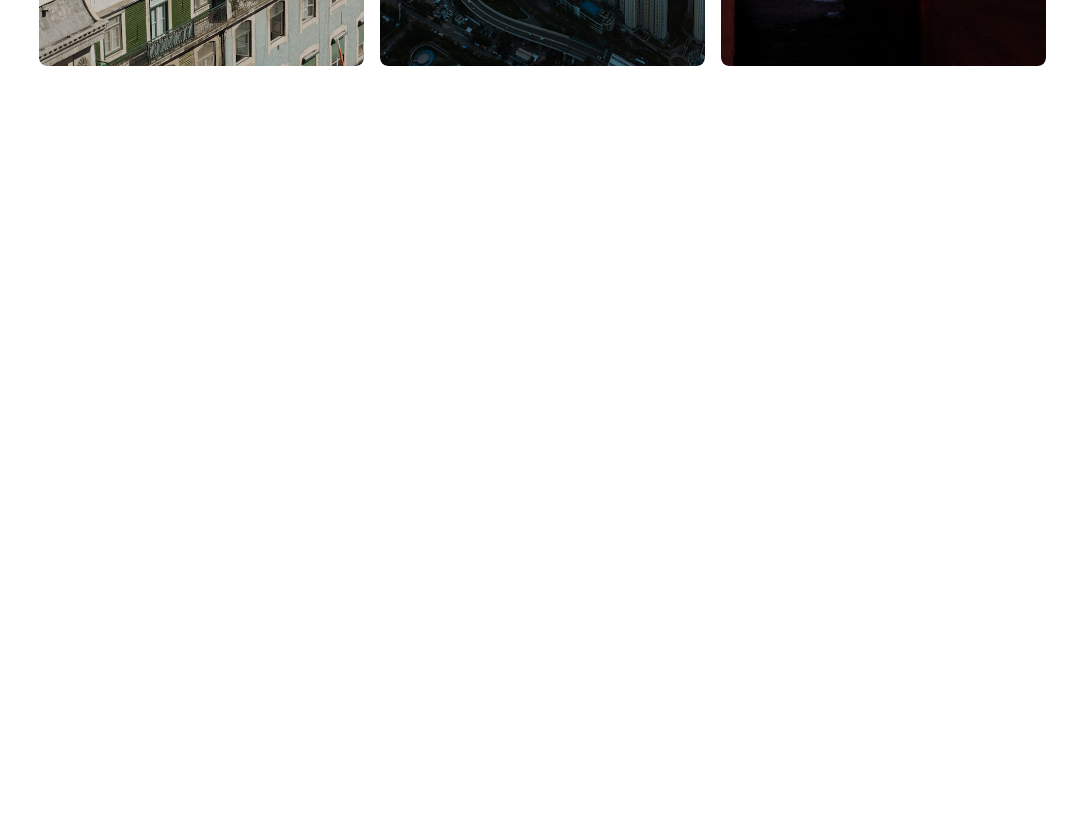
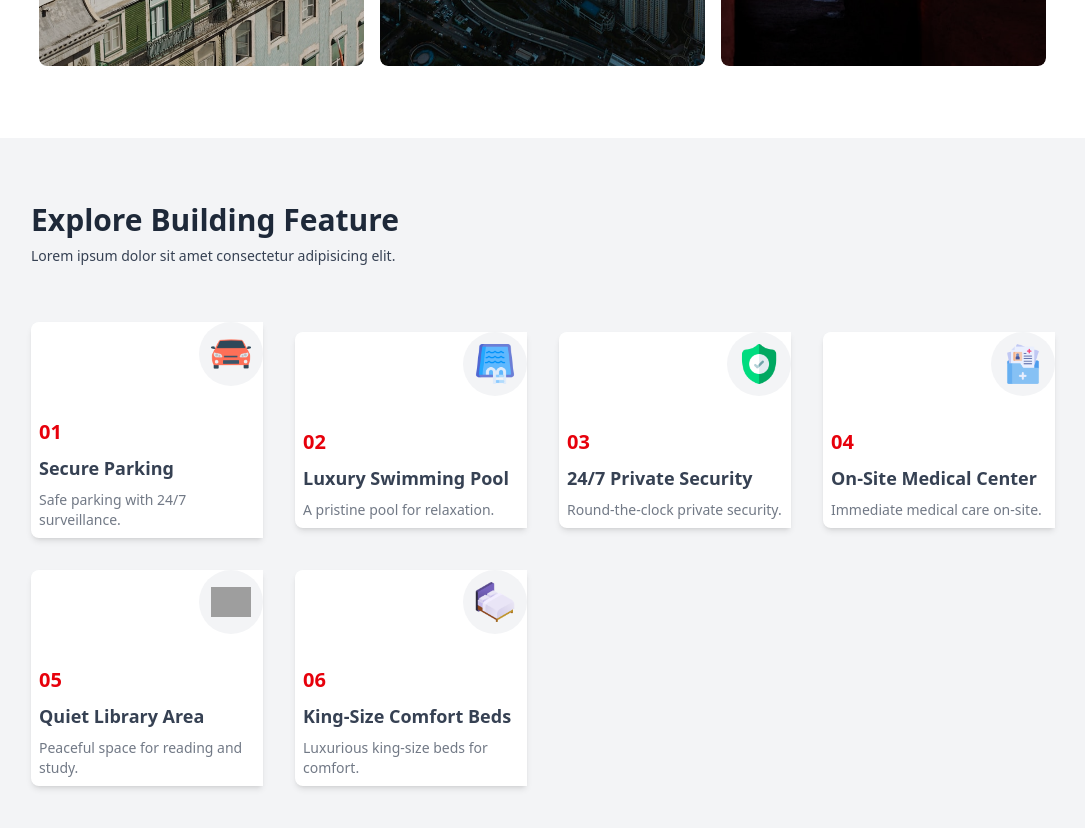
Before and after one commit to RomanFrontEndDeveloper/astateagensy, a Next.js app: page / in a window 1280 px wide. Shown: the part 3000-3828 px from the top of the page, without its empty margins (97-1182 px from the left). Before the commit the page ends 3138 px from the top, so only its background shows below. Built offline with nearby package versions, Linux system fonts and the light colour scheme; grey boxes are pictures that could not be loaded.

Commit message:
Create Feature Section

```diff
--- /dev/null
+++ b/components/Home/BuildingFeature/BuildingFeature.tsx
@@ -0,0 +1,25 @@
+import SectionHeading from '@/components/Helper/SectionHeading';
+import { buildings } from '@/data/data';
+import React from 'react';
+import BuildingFeatureCard from './BuildingFeatureCard';
+
+const BuildingFeature = () => {
+	return (
+		<div className='pt-16 pb-16 bg-gray-100 '>
+			<div className='w-[80%] mx-auto '>
+				<SectionHeading heading='Explore Building Feature' />
+				<div className='grid grid-cols-1 sm:grid-cols-2 lg:grid-cols-3 xl:grid-cols-4 gap-8 items-center mt-14'>
+					{buildings.map((building) => {
+						return (
+							<div key={building.id}>
+								<BuildingFeatureCard building={building} />
+							</div>
+						);
+					})}
+				</div>
+			</div>
+		</div>
+	);
+};
+
+export default BuildingFeature;
--- /dev/null
+++ b/components/Home/BuildingFeature/BuildingFeatureCard.tsx
@@ -0,0 +1,41 @@
+'use client';
+import Image from 'next/image';
+import React from 'react';
+import Tilt from 'react-parallax-tilt';
+
+type Props = {
+	building: {
+		id: number;
+		title: string;
+		description: string;
+		image: string;
+	};
+};
+
+const BuildingFeatureCard = ({ building }: Props) => {
+	return (
+		<Tilt className='rounded-l-lg shadow-md bg-white'>
+			<div className='w-16 h-16 ml-auto flex items-center justify-center flex-col bg-gray-100 rounded-full'>
+				<Image
+					src={building.image}
+					alt={building.title}
+					width={40}
+					height={40}
+				/>
+			</div>
+			<div className='p-2'>
+				<p className='mt-6 text-red-600 font-bold text-xl '>
+					0{building.id}
+				</p>
+				<p className='text-lg text-gray-700 font-bold mt-2 mb-2 '>
+					{building.title}
+				</p>
+				<p className='text-sm opacity-70 text-gray-700'>
+					{building.description}
+				</p>
+			</div>
+		</Tilt>
+	);
+};
+
+export default BuildingFeatureCard;
--- a/components/Home/Home.tsx
+++ b/components/Home/Home.tsx
@@ -3,6 +3,7 @@
 import ApartmentType from './AapartmentType/ApartmentType';
 import Properties from './Properties/Properties';
 import CityProperties from './CityProperties/CityProperties';
+import BuildingFeature from './BuildingFeature/BuildingFeature';
 
 const Home = () => {
 	return (
@@ -11,6 +12,7 @@
 			<ApartmentType />
 			<Properties />
 			<CityProperties />
+			<BuildingFeature />
 		</div>
 	);
 };
--- a/package.json
+++ b/package.json
@@ -13,7 +13,8 @@
     "react": "19.2.0",
     "react-dom": "19.2.0",
     "react-icons": "^5.5.0",
-    "react-multi-carousel": "^2.8.6"
+    "react-multi-carousel": "^2.8.6",
+    "react-parallax-tilt": "^1.7.311"
   },
   "devDependencies": {
     "@tailwindcss/postcss": "^4",
```
Also changed, not shown: 1 other file (tests, documents, lock files or other folders).
